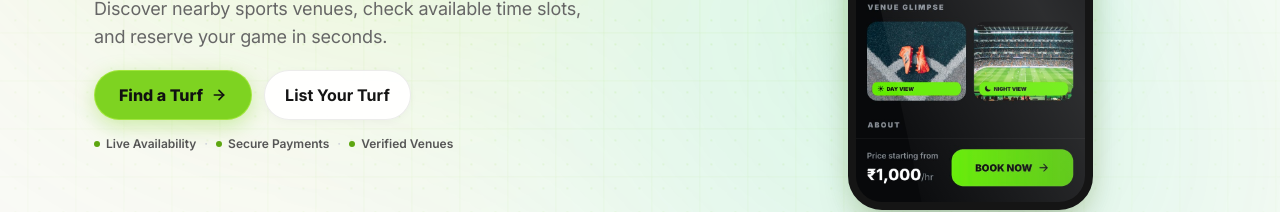
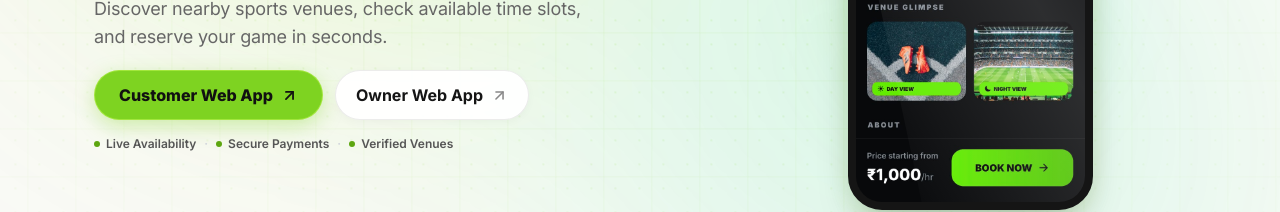
Before and after one commit to SevenX-Labs/Turfzy-web-app, a Next.js app: page / in a window 1280 px wide. Shown: the part 475-687 px from the top of the page. Built offline with nearby package versions, Linux system fonts and the light colour scheme; no server answers; a web font is replaced by a local one.

Commit message:
feat: add landing page constants and hero component to architecture

```diff
--- a/app/(public)/components/Hero.tsx
+++ b/app/(public)/components/Hero.tsx
@@ -14,7 +14,8 @@ import {
   useSpring,
   useTransform,
 } from "framer-motion";
-import { ArrowRight } from "lucide-react";
+import { ArrowRight, ArrowUpRight } from "lucide-react";
+import { APP_URLS } from "../constants";
 
 /* ── Ground Sports Vector Icons ── */
 import { TurfPitchIcon } from "./hero/GroundSportsIcons";
@@ -168,22 +169,27 @@ export default function Hero() {
               variants={heroChildVariants}
               className="flex flex-wrap items-center gap-3 pt-1"
             >
-              {/* Primary CTA */}
-              <Link
-                href="/find-turf"
-                className="inline-flex items-center justify-center gap-2 px-6 py-2.5 sm:py-3 rounded-full bg-[#7ED321] text-[#111111] font-extrabold text-sm sm:text-base shadow-[0_6px_20px_rgba(126,211,33,0.35)] hover:shadow-[0_10px_28px_rgba(126,211,33,0.48)] hover:bg-[#74c81b] active:scale-[0.98] transition-all duration-200 border border-lime-300/60"
+              {/* Customer Web App CTA */}
+              <a
+                href={APP_URLS.customerWeb}
+                target="_blank"
+                rel="noopener noreferrer"
+                className="inline-flex items-center justify-center gap-2 px-6 py-2.5 sm:py-3 rounded-full bg-[#7ED321] text-[#111111] font-extrabold text-sm sm:text-base shadow-[0_6px_20px_rgba(126,211,33,0.35)] hover:shadow-[0_10px_28px_rgba(126,211,33,0.48)] hover:bg-[#74c81b] active:scale-[0.98] transition-all duration-200 border border-lime-300/60 group"
               >
-                <span>Find a Turf</span>
-                <ArrowRight size={16} className="stroke-[2.5]" />
-              </Link>
+                <span>Customer Web App</span>
+                <ArrowUpRight size={17} className="stroke-[2.5] transition-transform duration-200 group-hover:translate-x-0.5 group-hover:-translate-y-0.5" />
+              </a>
 
-              {/* Secondary CTA */}
-              <Link
-                href="/turf-partner"
-                className="inline-flex items-center justify-center gap-2 px-5 py-2.5 sm:py-3 rounded-full bg-white/95 hover:bg-white text-[#151515] font-bold text-sm sm:text-base border border-black/[0.08] shadow-[0_2px_8px_rgba(0,0,0,0.03)] hover:shadow-[0_4px_16px_rgba(0,0,0,0.06)] hover:border-black/20 active:scale-[0.98] transition-all duration-200"
+              {/* Owner Web App CTA */}
+              <a
+                href={APP_URLS.ownerWeb}
+                target="_blank"
+                rel="noopener noreferrer"
+                className="inline-flex items-center justify-center gap-2 px-5 py-2.5 sm:py-3 rounded-full bg-white/95 hover:bg-white text-[#151515] font-bold text-sm sm:text-base border border-black/[0.08] shadow-[0_2px_8px_rgba(0,0,0,0.03)] hover:shadow-[0_4px_16px_rgba(0,0,0,0.06)] hover:border-black/20 active:scale-[0.98] transition-all duration-200 group"
               >
-                List Your Turf
-              </Link>
+                <span>Owner Web App</span>
+                <ArrowUpRight size={17} className="stroke-[2.2] text-gray-500 group-hover:text-black transition-transform duration-200 group-hover:translate-x-0.5 group-hover:-translate-y-0.5" />
+              </a>
             </motion.div>
 
             {/* 6. Trust Indicators Row */}
--- a/app/(public)/constants/index.ts
+++ b/app/(public)/constants/index.ts
@@ -2,6 +2,12 @@
 // TURFZY LANDING PAGE – CENTRAL DATA STORE
 // Audited plain-language copy, distinct vocabularies & two-track flows.
 // ─────────────────────────────────────────────────────────────────
+
+// ── External Application URLs ──────────────────────────────────
+export const APP_URLS = {
+  customerWeb: process.env.NEXT_PUBLIC_CUSTOMER_APP_URL || "http://localhost:3001",
+  ownerWeb: process.env.NEXT_PUBLIC_OWNER_APP_URL || "http://localhost:3002",
+} as const;
 
 // ── Navigation ──────────────────────────────────────────────────
 export const NAV_LINKS = [
```
